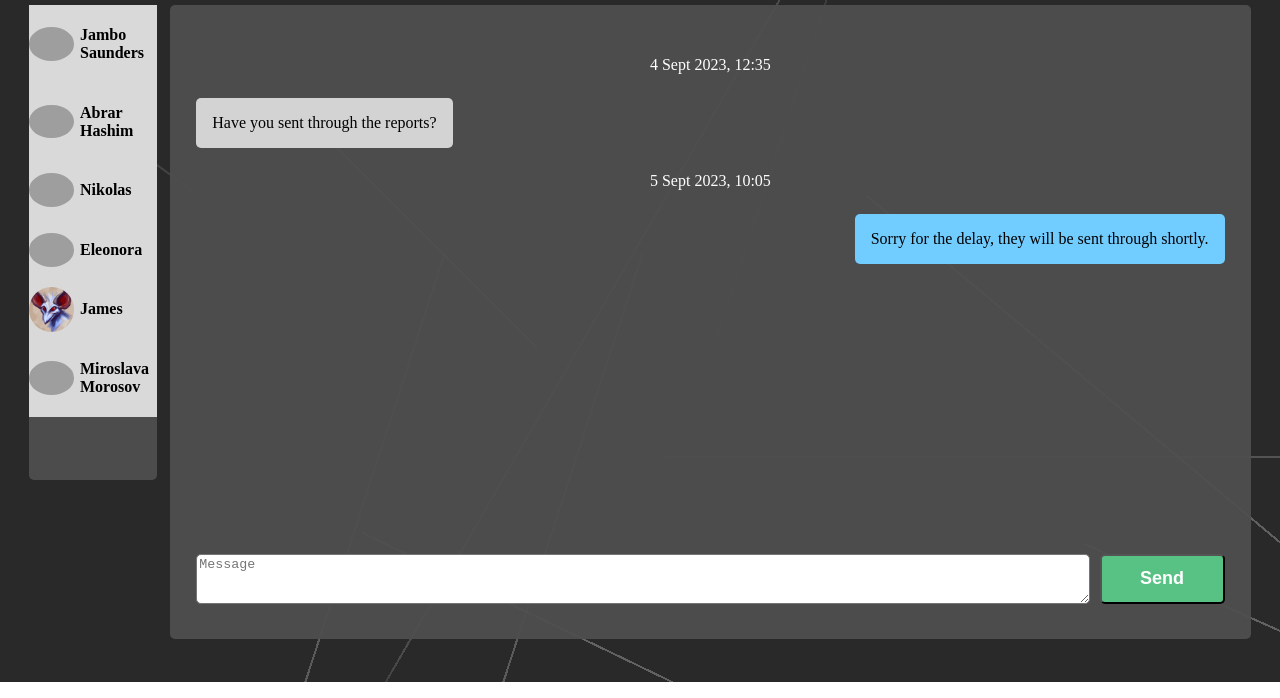
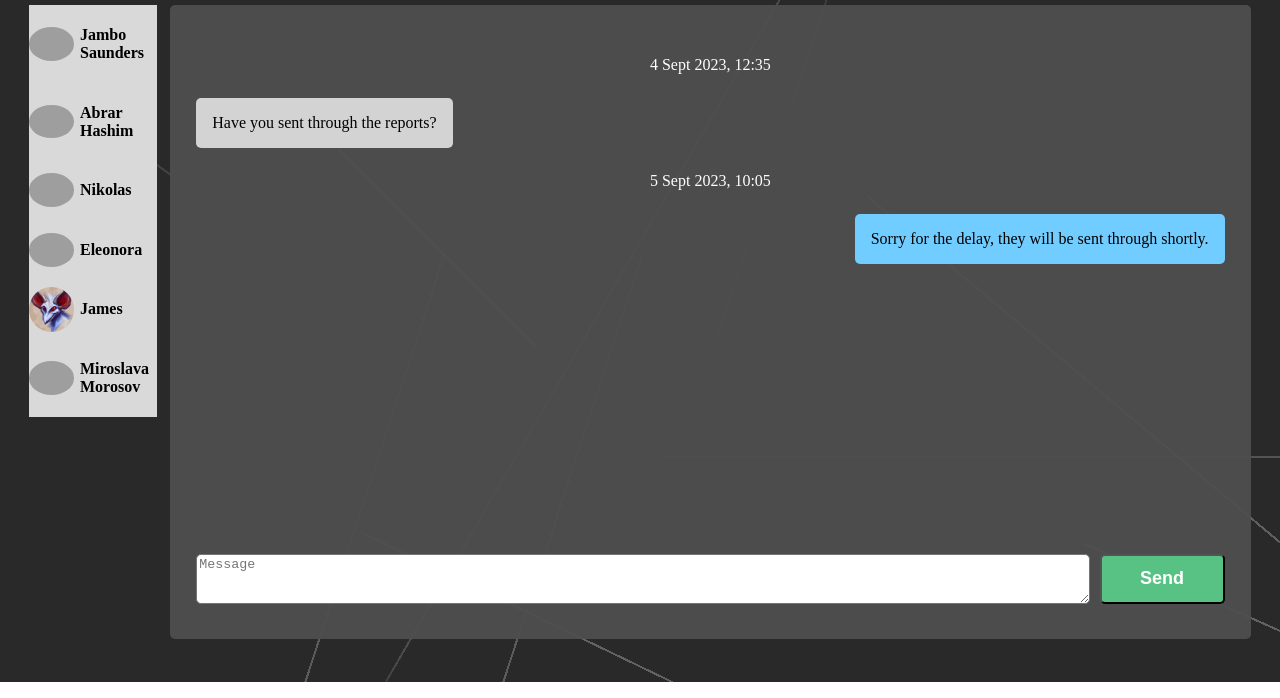
Before and after one commit to UQ-Andrew/Chatterbox-Function, a plain HTML site: page index.html in a window 1280 px wide. Shown: the part 118-816 px from the top of the page. Drawn offline with Linux system fonts and the light colour scheme; grey boxes are pictures that could not be loaded.

Commit message:
Fixed style a bit

```diff
--- a/css/style.css
+++ b/css/style.css
@@ -50,7 +50,7 @@ nav img{
 .contact-container{
     background-color:rgba(78, 78, 78, 0.95);
     border-radius: 5px;
-    height: 75%;
+    height: min-content;
     color: white;
     width: 100%;
     grid-column-start: line2;
```
